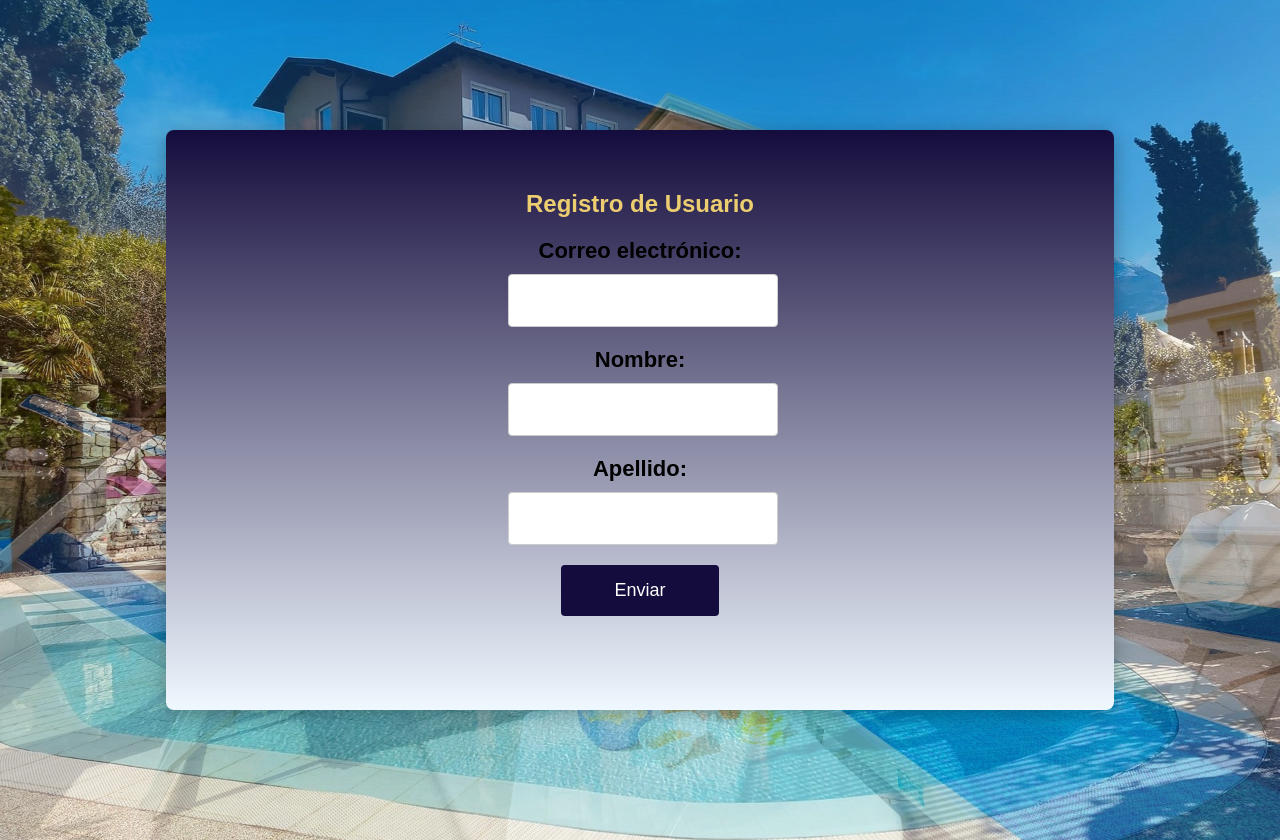
After one commit to pd1301994/Boti-HotelBookingChat, a Python web app: template frontend/templates/new_index.html in a window 1280 px wide. The commit adds this page. Run offline with Jinja, Linux system fonts and the light colour scheme; the template is opened without the code that fills it, so the values that code supplies are empty.

Commit message:
very nice looking and working, just need to change names and surname

```diff
--- /dev/null
+++ b/frontend/templates/new_index.html
@@ -0,0 +1,119 @@
+<!DOCTYPE html>
+<html lang="en">
+<head>
+    <meta charset="UTF-8">
+    <meta name="viewport" content="width=device-width, initial-scale=1.0">
+    <link rel="icon" type="image/png" href="templates/backgroundimages/pclogo1.JPG">
+    <title>PC Hotels - Formulario de Registro</title>
+    <link href="https://fonts.googleapis.com/css2?family=Playfair+Display:wght@700&display=swap" rel="stylesheet">
+    <style>
+        @keyframes backgroundAnimation {
+            0% { background-image: url('templates/backgroundimages/image1.jpg'); }
+            33% { background-image: url('templates/backgroundimages/image2.jpg'); }
+            66% { background-image: url('templates/backgroundimages/image3.jpg'); }
+            100% { background-image: url('templates/backgroundimages/image1.jpg'); }
+        }
+
+        body {
+            margin: 0;
+            padding: 0;
+            font-family: 'Arial', sans-serif;
+            background-color: #140C3C;
+        }
+
+        #main-section {
+            background-size: cover;
+            background-position: center;
+            animation: backgroundAnimation 15s infinite;
+            padding: 20px;
+            display: flex;
+            justify-content: center;
+            align-items: center;
+            flex-direction: column;
+            min-height: 100vh; /* Altura total */
+        }
+
+        #form-container {
+            width: 70%; /* Aumenta el ancho al 70% */
+            min-height: 500px; /* Establece una altura mínima para el contenedor */
+            padding: 40px; /* Aumenta el padding */
+            background: linear-gradient(to bottom, #140C3C, #f0f8ff);
+            border-radius: 8px;
+            box-shadow: 0 4px 20px rgba(0, 0, 0, 0.3); /* Aumenta la sombra */
+            color: #ECCE70;
+            display: flex;
+            flex-direction: column;
+            align-items: center;
+        }
+
+        h2 {
+            text-align: center;
+            margin-bottom: 20px;
+            color: #ECCE70;
+        }
+
+        label {
+            display: block;
+            margin-bottom: 10px;
+            font-size: 22px; /* Tamaño de fuente aumentado */
+            font-weight: bold; /* Texto en negrita */
+            color: #000000; /* Color del texto */
+            text-align: center; /* Centra el texto del label */
+        }
+
+        input[type="text"], input[type="email"] {
+            width: 90%; /* Aumenta el ancho a 90% */
+            padding: 15px; /* Aumenta el padding */
+            margin-bottom: 20px;
+            border: 1px solid #ccc;
+            border-radius: 4px;
+            font-size: 18px; /* Aumenta el tamaño de la fuente */
+        }
+
+        /* Estilos para el botón centrado */
+        .button-container {
+            display: flex; /* Usar flexbox para centrar el botón */
+            justify-content: center; /* Centra horizontalmente */
+        }
+
+        button {
+            width: 60%; /* Aumenta el ancho al 60% */
+            padding: 15px; /* Aumenta el padding */
+            font-size: 18px; /* Aumenta el tamaño de la fuente */
+            border: none;
+            border-radius: 4px;
+            background-color: #140C3C;
+            color: #ffffff;
+            cursor: pointer;
+            transition: background-color 0.3s;
+        }
+
+        button:hover {
+            background-color: #40376d;
+        }
+    </style>
+</head>
+<body>
+    <!-- Main Section -->
+    <div id="main-section">
+        <div id="form-container">
+            <h2>Registro de Usuario</h2>
+            <form action="/submit" method="post">
+                <label for="email">Correo electrónico:</label>
+                <input type="email" id="email" name="email" required>
+
+                <label for="name">Nombre:</label>
+                <input type="text" id="name" name="name" required>
+
+                <label for="surname">Apellido:</label>
+                <input type="text" id="surname" name="surname" required>
+
+                <!-- Contenedor para el botón centrado -->
+                <div class="button-container">
+                    <button type="submit">Enviar</button>
+                </div>
+            </form>
+        </div>
+    </div>
+</body>
+</html>
```
Also changed, not shown: frontend/main.py (+11 -1 lines), frontend/templates/formulario.html (+174 -7 lines), frontend/templates/index.html (+7 -7 lines), frontend/templates/backgroundimages/favicon.png (renamed from frontend/templates/favicon.png), frontend/templates/backgroundimages/image1.jpg (added), frontend/templates/backgroundimages/image2.jpg (added), frontend/templates/backgroundimages/image3.jpg (added), frontend/templates/backgroundimages/image4.jpg (added), frontend/templates/backgroundimages/image5.jpg (added), frontend/templates/backgroundimages/pclogo1.JPG (renamed from frontend/templates/pclogo1.JPG).
